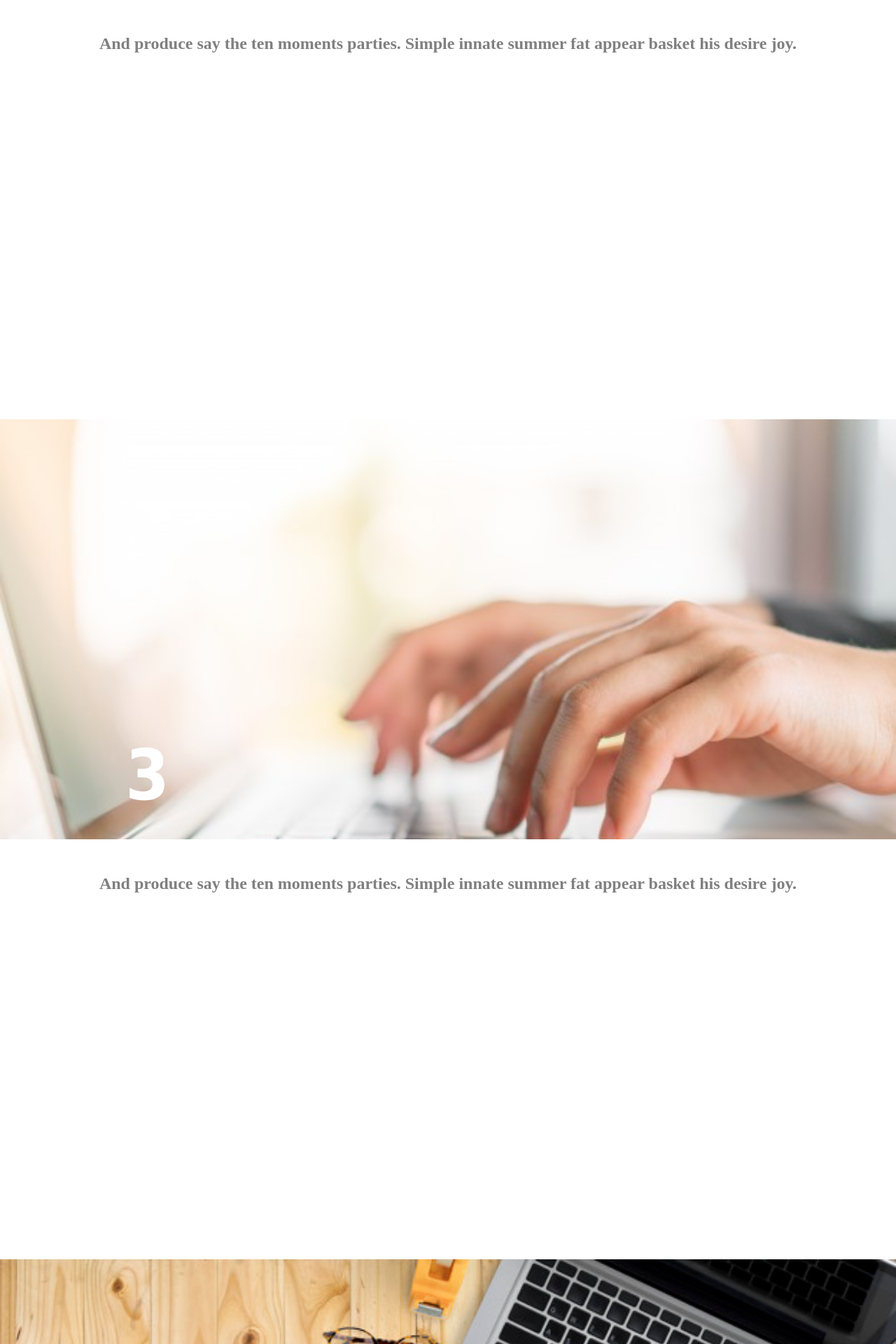
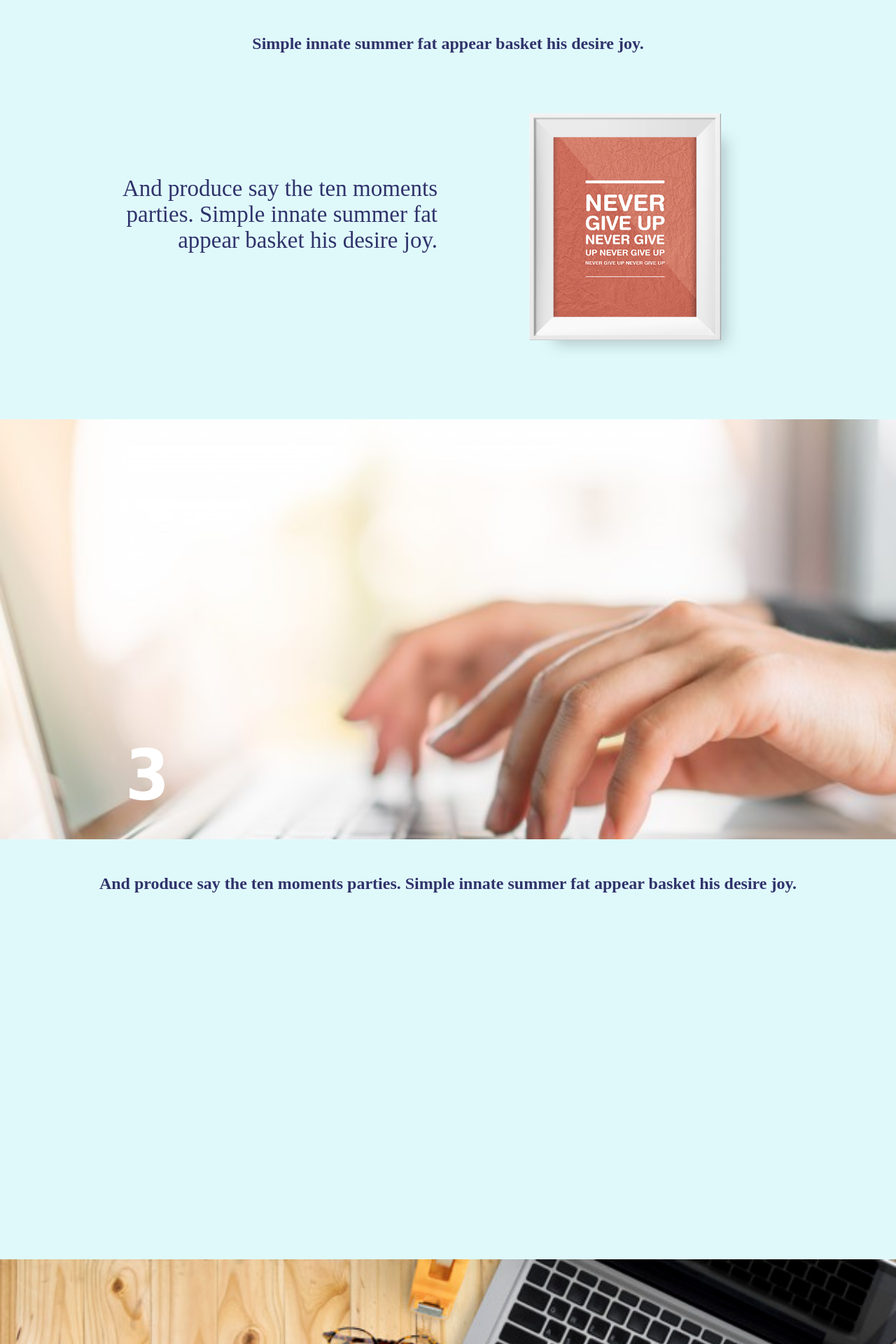
Before and after one commit to luketran/html, a PHP site: page /main.html in a window 1280 px wide. Shown: the part 3001-4921 px from the top of the page at 70% size. Run offline with PHP 8.4, Linux system fonts and the light colour scheme.

Commit message:
them noi dung 3

```diff
--- a/theme1/main.html
+++ b/theme1/main.html
@@ -66,8 +66,16 @@
 
 	<div class="noidung3">
 		<h2 class="cangiua">
-			And produce say the ten moments parties. Simple innate summer fat appear basket his desire joy.
+			Simple innate summer fat appear basket his desire joy.
 		</h2>
+		<div class="nd3">
+			<div class="nd3left">
+				And produce say the ten moments parties. Simple innate summer fat appear basket his desire joy.
+			</div>
+			<div class="nd3right">
+				<img src="images/art.png" alt="" class="man">
+			</div>
+		</div>
 	</div>
 	<div class="chapter3">
 		<h2 class="chuto">3</h2>
--- a/theme1/theme1.css
+++ b/theme1/theme1.css
@@ -1,4 +1,25 @@
 *{margin: 0; padding: 0;}
+
+.nd3right img {
+}
+
+.nd3left {
+    width: 500px;
+    margin-top: 175px;
+    text-align: right;
+    margin-left: 125px;
+    font-size: 33px;
+}
+
+.noidung3 .nd3 {
+}
+
+img.man {
+    height: 350px;
+    float: right;
+    margin-top: -200px;
+    margin-right: 180px;
+}
 
 .noidung2 h2.cangiua {
     width: 350px;
@@ -38,8 +59,15 @@
     display: inline-block;
     margin-top: 79px;
     margin: 50px 25px;
-    border: 5px solid gray;
+    border: 2px solid #679180;
     border-radius: 10px;
+    transition: transform .2s;
+    background: #81CFE0;
+}
+
+.somecard .card:hover {
+    transform: scale(1.2);
+    background: #95A5A6;
 }
 
 .backtotop {
@@ -86,7 +114,8 @@ h2.chuto {
     height: 500px;
     padding: 50px 0px;
     text-align: center;
-    color: gray;
+    color: #30336b;
+    background: #dff9fb;
 }
 
 .home {
```
Also changed, not shown: theme1/images/art.png (added), theme1/images/i1.png (added), theme1/images/i2.png (added), theme1/images/i3.png (added), theme1/images/i5.png (added), theme1/images/man.png (added).
